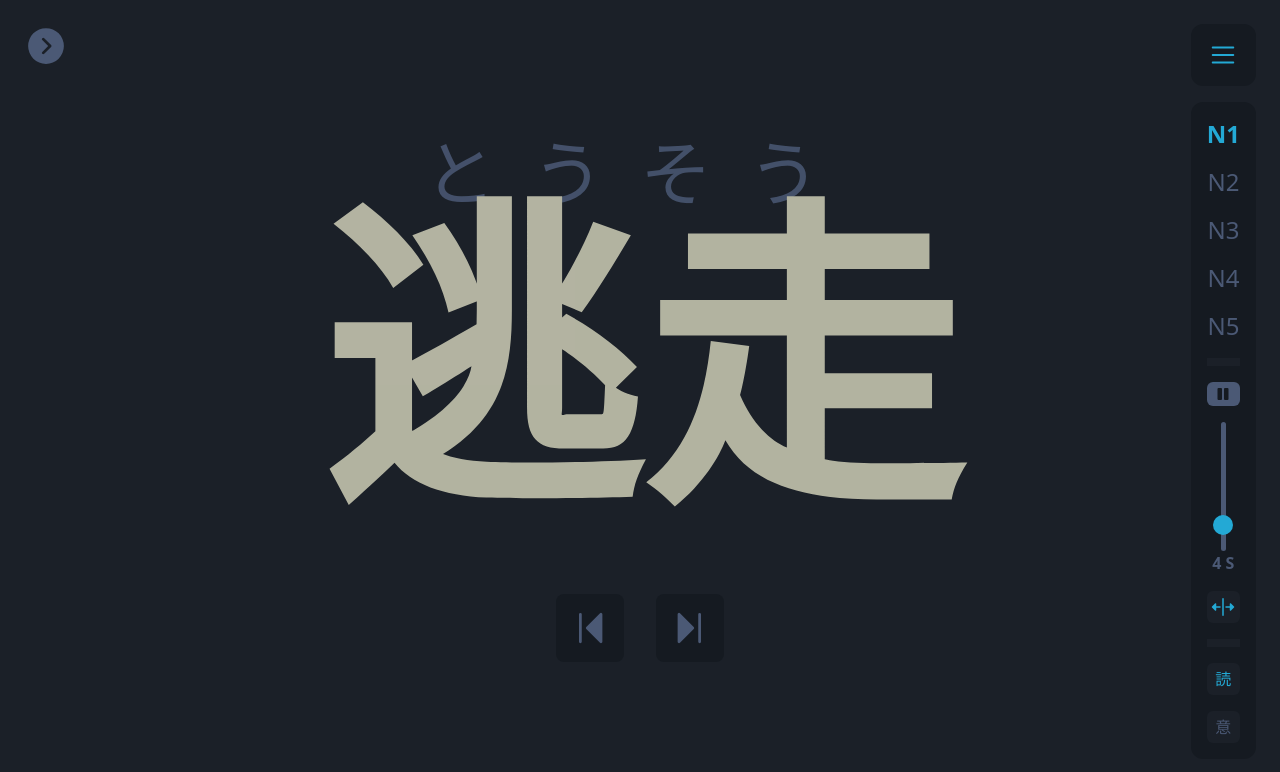
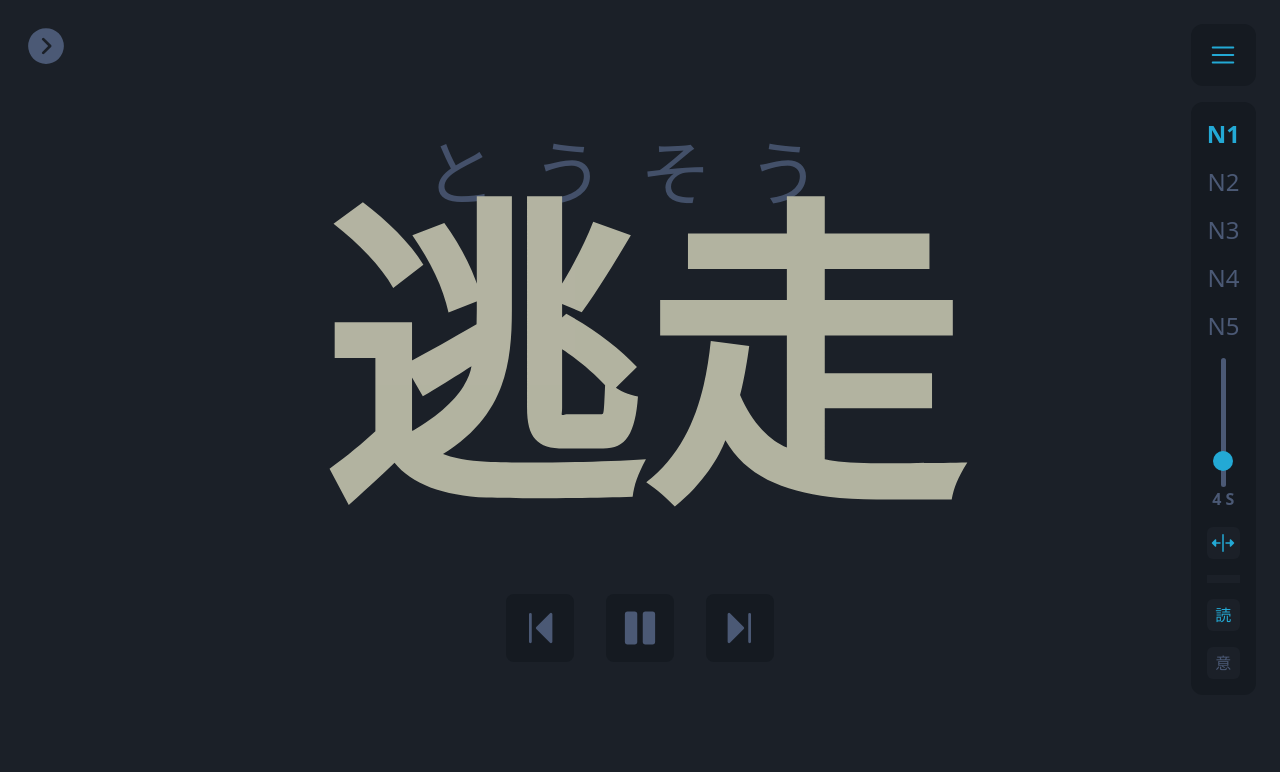
Before and after one commit to wmCmo/jisho-slide, a React (Vite) app: page / in a window 1280 px wide. Shown: the top 772 px of the page. Built offline with nearby package versions, Linux system fonts and the light colour scheme; a web font is replaced by a local one.

Commit message:
refactor: remove unused play and pause SVG imports and update play button implementation

```diff
--- a/src/App.jsx
+++ b/src/App.jsx
@@ -1,8 +1,6 @@
 import { useCallback, useEffect, useState } from "react";
 import Level from "./Level";
 import Option from "./Option";
-import Pause from '/pause.svg';
-import Play from '/play.svg';
 import Slider from "./Slider";
 
 function App() {
@@ -162,10 +160,6 @@ function App() {
 						{[...Array(5)].map((_, i) => `n${i + 1}`).map(lvl => {
 							return <Level key={lvl} level={level} index={lvl} onclick={handleSelect} />;
 						})}
-						<hr className="border-coarse-wool border-4" />
-						<div className="bg-steadfast rounded-md p-1 hover:cursor-pointer" onClick={handlePlay}>
-							<img src={play ? Pause : Play} alt="Pause / Play icon" className="mx-auto" />
-						</div>
 						<Slider min={3} max={10} step={1} value={speed} onChange={handleSlide} />
 						<div className="bg-coarse-wool rounded-md p-1 hover:cursor-pointer" onClick={() => setShowArrows(prevShowArrows => !prevShowArrows)}>
 							<svg className={`${showArrows ? "fill-battery-charged-blue" : "fill-steadfast"} transition-colors duration-300 ease-in-out hover:fill-white`} xmlns="http://www.w3.org/2000/svg" width="24" height="24" fill="#4b5975" viewBox="0 0 256 256">
@@ -218,6 +212,20 @@ function App() {
 										d="M200,48V208a8,8,0,0,1-13.66,5.66l-80-80a8,8,0,0,1,0-11.32l80-80A8,8,0,0,1,200,48ZM72,40a8,8,0,0,0-8,8V208a8,8,0,0,0,16,0V48A8,8,0,0,0,72,40Z"></path>
 								</svg>
 							</div>
+							<div className="bg-river-styx rounded-lg p-3" onClick={handlePlay}>
+								{
+									play ?
+										<svg className="hover:fill-battery-charged-blue transition-colors duration-300 ease-in-out" xmlns="http://www.w3.org/2000/svg" width="44" height="44" fill="#4b5975" viewBox="0 0 256 256">
+											<path
+												d="M216,48V208a16,16,0,0,1-16,16H160a16,16,0,0,1-16-16V48a16,16,0,0,1,16-16h40A16,16,0,0,1,216,48ZM96,32H56A16,16,0,0,0,40,48V208a16,16,0,0,0,16,16H96a16,16,0,0,0,16-16V48A16,16,0,0,0,96,32Z"></path>
+										</svg>
+										:
+										<svg className="hover:fill-battery-charged-blue transition-colors duration-300 ease-in-out" xmlns="http://www.w3.org/2000/svg" width="44" height="44" fill="#4b5975" viewBox="0 0 256 256">
+											<path
+												d="M240,128a15.74,15.74,0,0,1-7.6,13.51L88.32,229.65a16,16,0,0,1-16.2.3A15.86,15.86,0,0,1,64,216.13V39.87a15.86,15.86,0,0,1,8.12-13.82,16,16,0,0,1,16.2.3L232.4,114.49A15.74,15.74,0,0,1,240,128Z"></path>
+										</svg>
+								}
+							</div>
 							<div id="arrow-right" className="bg-river-styx rounded-lg p-3" onClick={getWord}>
 								<svg className="hover:fill-battery-charged-blue transition-colors duration-300 ease-in-out" xmlns="http://www.w3.org/2000/svg" width="44" height="44" fill="#4b5975" viewBox="0 0 256 256">
 									<path
```
Also changed, not shown: public/pause.svg (deleted), public/play.svg (deleted).
